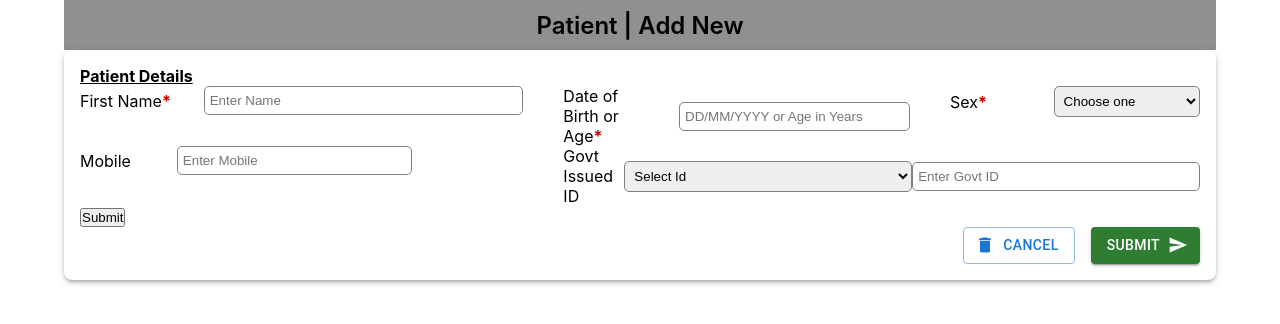
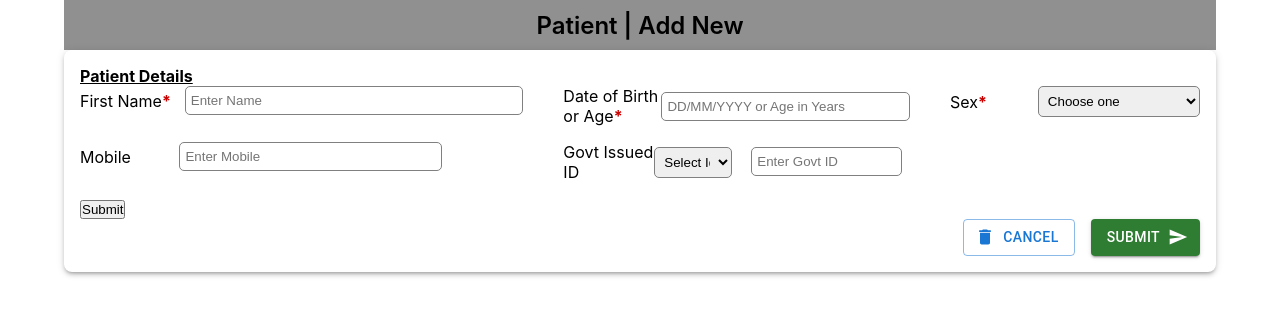
Before and after one commit to Shahrear-ahamed/add-new-patient, a React (Create React App) app: page / in a window 1280 px wide. Shown: the top 324 px of the page. Built offline with nearby package versions, Linux system fonts and the light colour scheme.

Commit message:
try to fix some design issues

```diff
--- a/src/Components/PatientInfo.tsx
+++ b/src/Components/PatientInfo.tsx
@@ -39,7 +39,6 @@ const PatientInfo = () => {
                 <Form>
                     <div>
                         <h4 className="details-title">Patient Details</h4>
-                        <Box sx={{ flexGrow: 1}}>
                             <Grid container spacing={5}>
                                 <Grid display="flex" flexDirection='column' justifyContent="" alignItems="center" item xs={5}>
                                     <Box display="flex" justifyContent="center" alignItems="center" sx={{ width: 1 }}>
@@ -67,30 +66,31 @@ const PatientInfo = () => {
                                     <ShowError name="sex" />
                                 </Grid>
                             </Grid>
-                        </Box>
 
-                        <Box sx={{ flexGrow: 1}}>
-                            <Grid container spacing={5}>
-                                <Grid display="flex" flexDirection='column' justifyContent="flex-start" alignItems="flex-start" item xs={5}>
+                            <Grid container spacing={5} sx={{ flexGrow: 1, my:2, ml:0}}>
+                                <Grid display="flex" flexDirection='column' justifyContent="flex-start" alignItems="flex-start"  xs={5}>
                                     <Box display="flex" justifyContent="center" alignItems="center" sx={{ width: "75%" }}>
-                                        <label htmlFor="mobile">Mobile</label>
+                                        <label htmlFor="mobile" >Mobile</label>
                                         <Field id="mobile" type="number"  name="mobile" placeholder="Enter Mobile" />
                                     </Box>
                                 </Grid>
-                                <Grid display="flex" flexDirection='column' justifyContent="" alignItems="center" item xs={7}>
-                                    <Box display="flex" justifyContent="center" alignItems="center" sx={{ width: 1 }}>
+                                <Grid display="flex" justifyContent="" alignItems="center"xs={7}>
                                         <label htmlFor="govId">Govt Issued ID</label>
+                                        <Grid container spacing={4}  sx={{m:0}} >
+                                            <Grid>
                                                 <Field as="select" id="govId" name="govId" placeholder="Select Id">
                                                     <option value="select id">Select Id</option>
                                                     <option value="nid cart">Nid Card</option>
                                                     <option value="adhar cart">Adhar Cart</option>
                                                     <option value="passport">Passport</option>
                                                 </Field>
+                                            </Grid>
+                                            <Grid>
                                                 <Field id="govId" name="govId" placeholder="Enter Govt ID" />
-                                    </Box>
                                             </Grid>
                                         </Grid>
-                        </Box>
+                                </Grid>
+                            </Grid>
                     </div>
 
                     <button type="submit">Submit</button>
--- a/src/global.css
+++ b/src/global.css
@@ -18,9 +18,9 @@
     text-decoration: underline;
 }
 
-.important-field{
-    margin-right: 25px;
-}
+/*.important-field{*/
+/*    margin-right: 25px;*/
+/*}*/
 .important-field:after{
     content: "*";
     color: #ca0000;
@@ -28,6 +28,7 @@
 }
 label{
     width: 110px;
+    /*margin-left: 25px;*/
     display: inline-block;
 }
 input,select{
```
Lines whose indentation alone changed are shown as unchanged.
